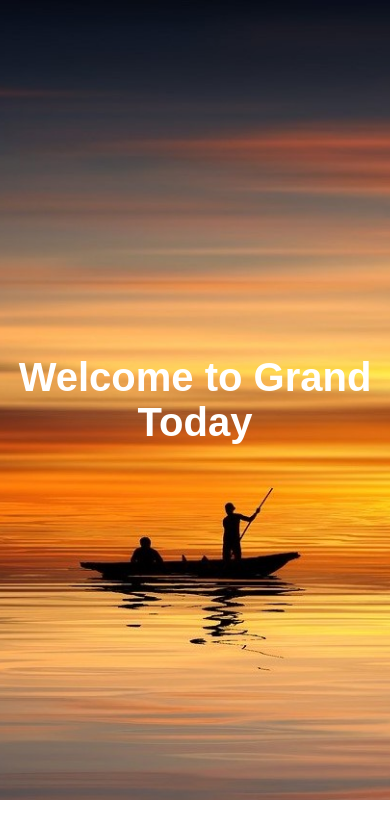
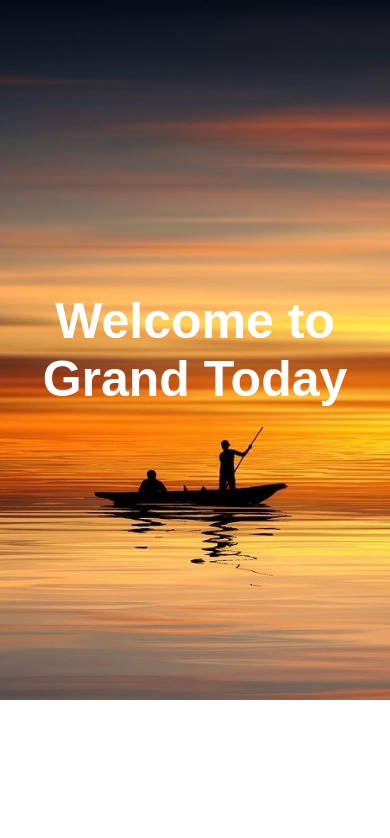
Before and after one commit to GowthamanT/GrandToday, a plain HTML site: page index.html in a window 390 px wide. Drawn offline with Linux system fonts and the light colour scheme.

Commit message:
Home Background Height optimized for Mobiles

```diff
--- a/css/styles.css
+++ b/css/styles.css
@@ -28,10 +28,10 @@ body::-webkit-scrollbar {
 /* X-small */
 @media (max-width: 576px) {
   .hero-section {
-    height: 800px;
+    height: 700px;
   }
   .hero-title {
-    font-size: 40px;
+    font-size: 50px;
     text-align: center;
   }
 }
```
